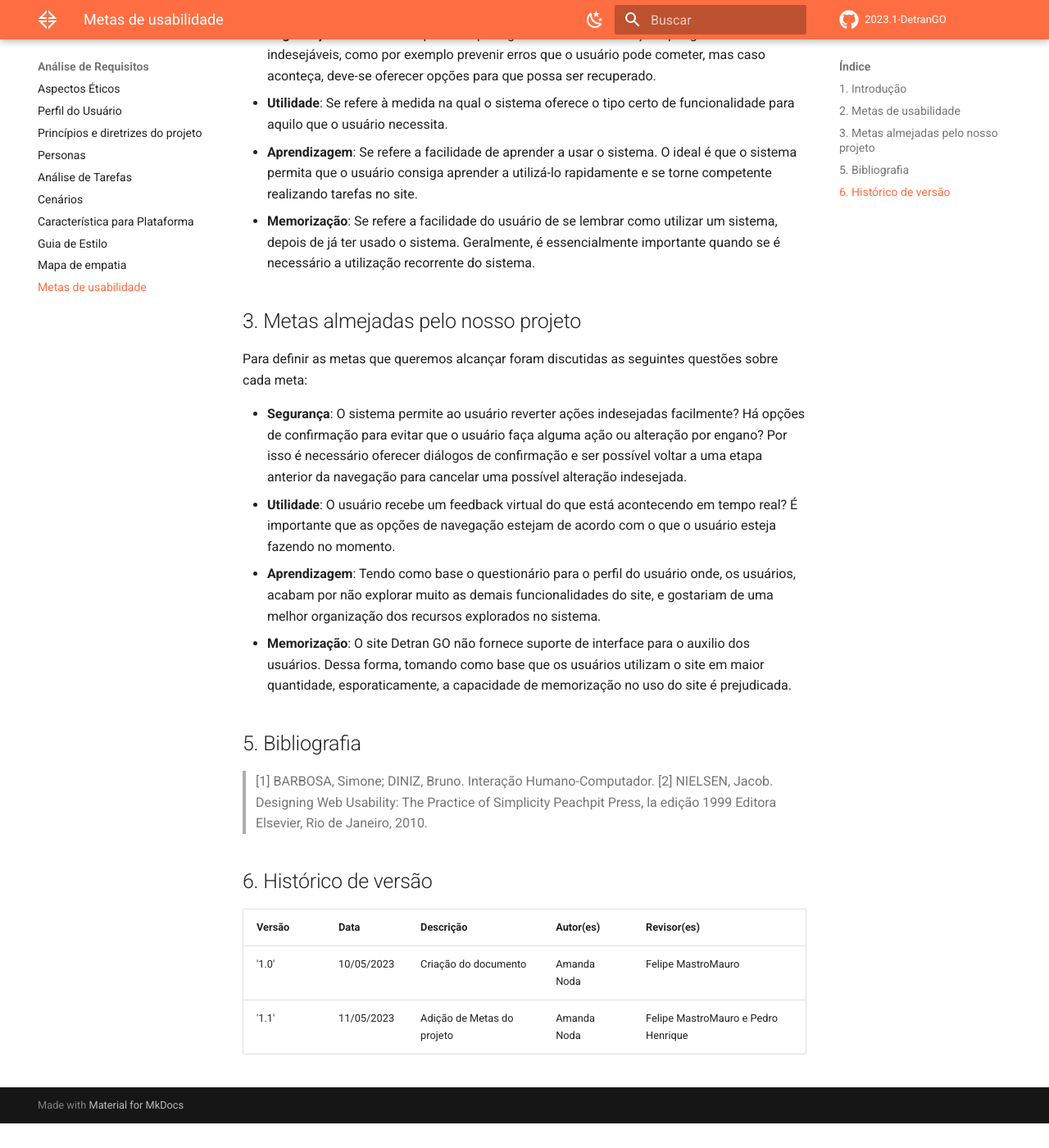
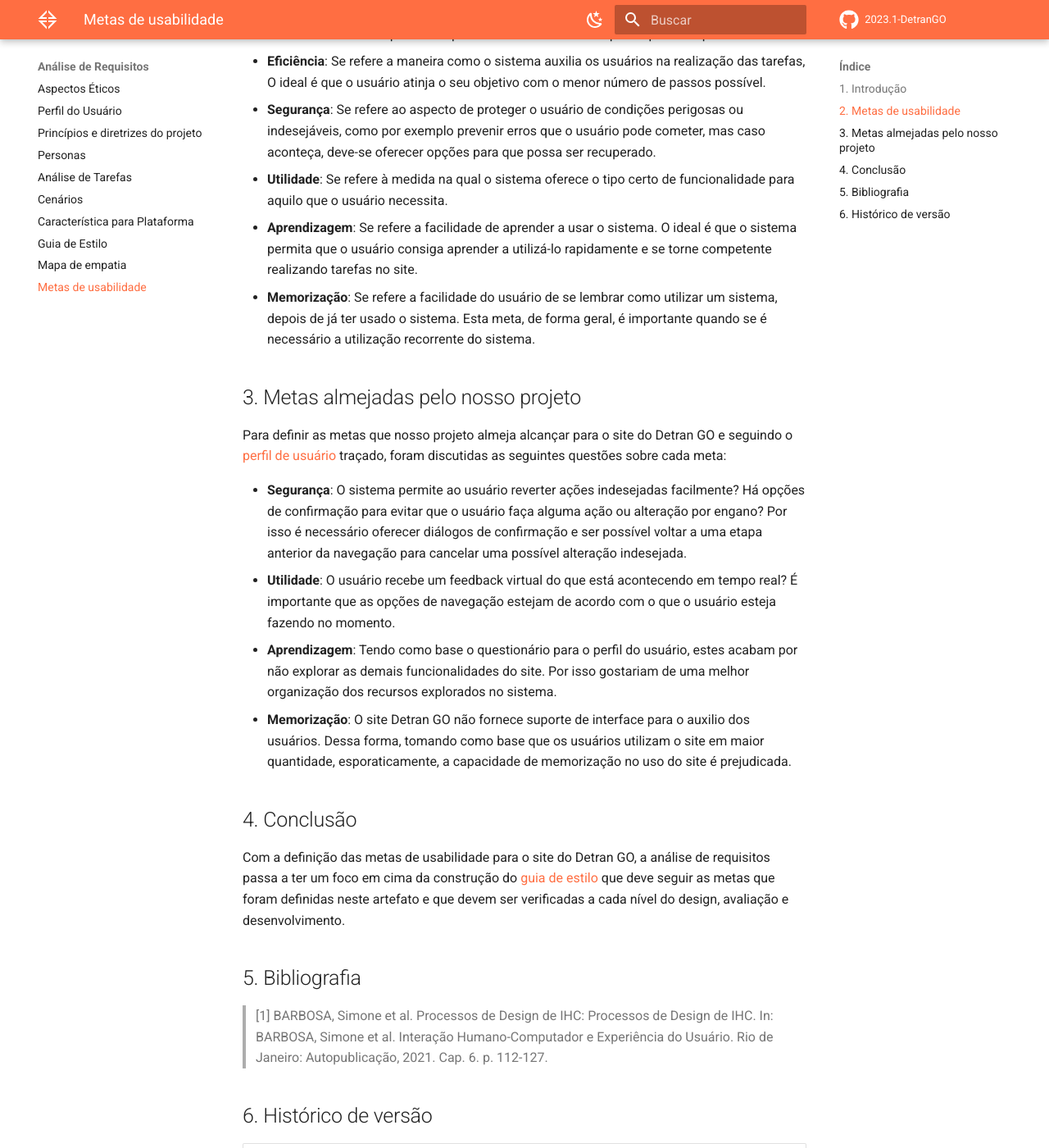
Before and after one commit to Interacao-Humano-Computador/2023.1-DetranGO, an MkDocs documentation site: the page built from docs/analise_requisitos/metas_de_usabilidade.md, in a window 1280 px wide and 1400 px high, scrolled down 653 px. Shown: the whole window at 82% size. Built offline with MkDocs 1.6.1 and Material for MkDocs 9.7.7, drawn with Linux system fonts in a browser that asks for light colours; comment, search, counter and statistics services are not loaded; before the commit the page ends 2023 px from its top, so only the background shows below that; some of the changed text lies outside the part shown.

Commit message:
Create: Verificação das metas de usabilidade

```diff
--- a/docs/analise_requisitos/metas_de_usabilidade.md
+++ b/docs/analise_requisitos/metas_de_usabilidade.md
@@ -4,27 +4,33 @@
 As metas de usabilidade envolvem definir fatores de qualidade de uso que devem ser priorizados em um projeto, como serão avaliados ao longo do processo de design, e quais faixas de valores são inaceitáveis ou aceitáveis. Essa priorização se baseia nos indicadores atuais de desempenho dos usuários ao utilizarem o sistema. Durante a definição das metas de usabilidade, podemos estabelecer metas de retorno de investimento, através de uma análise de custo e benefício envolvendo o sistema ou a prática atual, as despesas com o projeto do novo sistema e a economia que o seu uso deve proporcionar.
 
 ## 2. Metas de usabilidade
+As metas de usabilidade são definidas a partir dos fatores de usabilidade definidos por Nielsen (1994c)[1] que indicam a facilidade e o esforço necessário para o usuário aprender a utilizar o sistema. Abaixo, seguem-se os fatores de usabilidade considerados por Nielsen(1994c)[1]:
+
 - **Eficácia**: Se refere a quanto um produto é bom em fazer o que foi pensado para ele realizar.
 - **Eficiência**: Se refere a maneira como o sistema auxilia os usuários na realização das tarefas, O ideal é que o usuário atinja o seu objetivo com o menor número de passos possível.
 - **Segurança**: Se refere ao aspecto de proteger o usuário de condições perigosas ou indesejáveis, como por exemplo prevenir erros que o usuário pode cometer, mas caso aconteça, deve-se oferecer opções para que possa ser recuperado.
 - **Utilidade**: Se refere à medida na qual o sistema oferece o tipo certo de funcionalidade para aquilo que o usuário necessita.
 - **Aprendizagem**: Se refere a facilidade de aprender a usar o sistema. O ideal é que o sistema permita que o usuário consiga aprender a utilizá-lo rapidamente e se torne competente realizando tarefas no site.
-- **Memorização**: Se refere a facilidade do usuário de se lembrar como utilizar um sistema, depois de já ter usado o sistema. Geralmente, é essencialmente importante quando se é necessário a utilização recorrente do sistema.
+- **Memorização**: Se refere a facilidade do usuário de se lembrar como utilizar um sistema, depois de já ter usado o sistema. Esta meta, de forma geral, é importante quando se é necessário a utilização recorrente do sistema.
 
 ## 3. Metas almejadas pelo nosso projeto
-Para definir as metas que queremos alcançar foram discutidas as seguintes questões sobre cada meta:
+Para definir as metas que nosso projeto almeja alcançar para o site do Detran GO e seguindo o [perfil de usuário](../analise_requisitos/perfilUsuario.md) traçado, foram discutidas as seguintes questões sobre cada meta:
 
 - **Segurança**: O sistema permite ao usuário reverter ações indesejadas facilmente? Há opções de confirmação para evitar que o usuário faça alguma ação ou alteração por engano? Por isso é necessário oferecer diálogos de confirmação e ser possível voltar a uma etapa anterior da navegação para cancelar uma possível alteração indesejada.
 - **Utilidade**: O usuário recebe um feedback virtual do que está acontecendo em tempo real? É importante que as opções de navegação estejam de acordo com o que o usuário esteja fazendo no momento.
-- **Aprendizagem**: Tendo como base o questionário para o perfil do usuário onde, os usuários, acabam por não explorar muito as demais funcionalidades do site, e gostariam de uma melhor organização dos recursos explorados no sistema.
+- **Aprendizagem**: Tendo como base o questionário para o perfil do usuário, estes acabam por não explorar as demais funcionalidades do site. Por isso gostariam de uma melhor organização dos recursos explorados no sistema.
 - **Memorização**: O site Detran GO não fornece suporte de interface para o auxilio dos usuários. Dessa forma, tomando como base que os usuários utilizam o site em maior quantidade, esporaticamente, a capacidade de memorização no uso do site é prejudicada.
 
+## 4. Conclusão
+
+Com a definição das metas de usabilidade para o site do Detran GO, a análise de requisitos passa a ter um foco em cima da construção do [guia de estilo](../analise_requisitos/guia_estilo.md) que deve seguir as metas que foram definidas neste artefato e que devem ser verificadas a cada nível do design, avaliação e desenvolvimento.
+
 ## 5. Bibliografia
-> [1] BARBOSA, Simone; DINIZ, Bruno. Interação Humano-Computador.
-> [2] NIELSEN, Jacob. Designing Web Usability: The Practice of Simplicity Peachpit Press, la edição 1999 Editora Elsevier, Rio de Janeiro, 2010.
+> [1] BARBOSA, Simone et al. Processos de Design de IHC: Processos de Design de IHC. In: BARBOSA, Simone et al. Interação Humano-Computador e Experiência do Usuário. Rio de Janeiro: Autopublicação, 2021. Cap. 6. p. 112-127.
 
 ## 6. Histórico de versão
 | Versão | Data       | Descrição            | Autor(es)   | Revisor(es)    |
 |--------|------------|----------------------|-------------|----------------|
-| '1.0'  | 10/05/2023 | Criação do documento | Amanda Noda | Felipe MastroMauro |
-| '1.1'  | 11/05/2023 | Adição de Metas do projeto | Amanda Noda | Felipe MastroMauro e Pedro Henrique |
+| `1.0`  | 10/05/2023 | Criação do documento | Amanda Noda | Felipe MastroMauro |
+| `1.1`  | 11/05/2023 | Adição de Metas do projeto | Amanda Noda | Felipe MastroMauro e Pedro Henrique |
+| `1.2`  | 17/06/2023 | Correções de acordo com a verificação do artefato | Pedro Henrique | ? |
```
Also changed, not shown: docs/verificacao/metas_de_usabilidade.md (+110 -0 lines), docs/verificacao/processo_de_design.md (+7 -7 lines).
